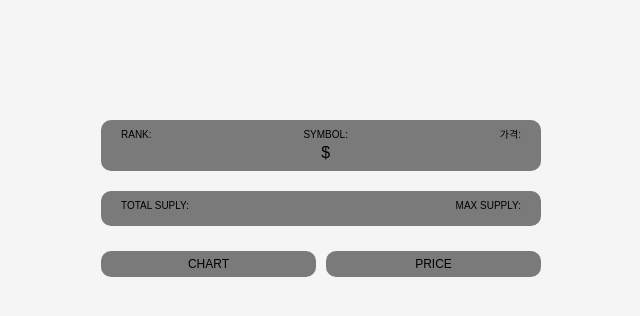
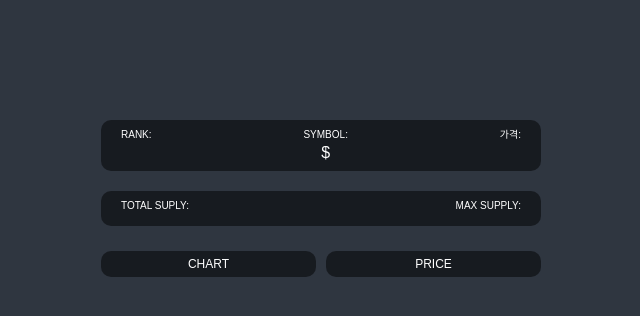
Before and after one commit to jhchoi1182/coin-tracker, a React (Create React App) app: page /1 in a window 1280 px wide. Shown: the top 316 px of the page, without its empty margins (319-959 px from the left). Built offline with nearby package versions, Linux system fonts and the light colour scheme; no server answers.

Commit message:
다크 모드 (recoil 적용 버전)

```diff
--- a/package.json
+++ b/package.json
@@ -19,6 +19,7 @@
     "react-helmet": "^6.1.0",
     "react-router-dom": "^6.6.1",
     "react-scripts": "5.0.1",
+    "recoil": "^0.7.6",
     "styled-components": "^5.3.6",
     "typescript": "^4.9.4",
     "web-vitals": "^2.1.4"
@@ -50,6 +51,7 @@
   "devDependencies": {
     "@types/react-helmet": "^6.1.6",
     "@types/react-query": "^1.2.9",
+    "@types/recoil": "^0.0.9",
     "@types/styled-components": "^5.1.26"
   }
 }
--- a/src/Root.tsx
+++ b/src/Root.tsx
@@ -2,6 +2,8 @@ import { useState } from "react";
 import { Outlet } from "react-router-dom";
 import { createGlobalStyle, ThemeProvider } from "styled-components";
 import { darkTheme, lightTheme } from "./theme";
+import { useRecoilValue } from "recoil";
+import { isDarkAtom } from "./atoms";
 
 const GlobalStyle = createGlobalStyle`
 @import url('https://fonts.googleapis.com/css2?family=Source+Sans+Pro:wght@300;400&display=swap');
@@ -67,13 +69,12 @@ a {
 `;
 
 const Root = () => {
-  const [isDark, setIsDark] = useState(false);
-  const toggleDark = () => setIsDark((isDark) => !isDark);
+  const isDark = useRecoilValue(isDarkAtom);
   return (
     <div>
       <ThemeProvider theme={isDark ? darkTheme : lightTheme}>
         <GlobalStyle />
-        <Outlet context={{ toggleDark, isDark }} />
+        <Outlet />
       </ThemeProvider>
     </div>
   );
--- /dev/null
+++ b/src/atoms.ts
@@ -0,0 +1,6 @@
+import { atom } from "recoil";
+
+export const isDarkAtom = atom({
+  key: "isDark",
+  default: true,
+});
--- a/src/index.tsx
+++ b/src/index.tsx
@@ -5,15 +5,18 @@ import router from "./Router";
 import { ThemeProvider } from "styled-components";
 import { QueryClient, QueryClientProvider } from "@tanstack/react-query";
 import { ReactQueryDevtools } from "@tanstack/react-query-devtools";
+import { RecoilRoot } from "recoil";
 
 const queryClient = new QueryClient();
 
 const root = ReactDOM.createRoot(document.getElementById("root") as HTMLElement);
 root.render(
   <React.StrictMode>
-    <QueryClientProvider client={queryClient}>
-      <RouterProvider router={router} />
-      <ReactQueryDevtools />
-    </QueryClientProvider>
+    <RecoilRoot>
+      <QueryClientProvider client={queryClient}>
+        <RouterProvider router={router} />
+        <ReactQueryDevtools />
+      </QueryClientProvider>
+    </RecoilRoot>
   </React.StrictMode>
 );
--- a/src/screens/Chart.tsx
+++ b/src/screens/Chart.tsx
@@ -2,6 +2,8 @@ import { useOutletContext } from "react-router-dom";
 import { useQuery } from "@tanstack/react-query";
 import { fetchCoinHistory } from "../api";
 import ReactApexChart from "react-apexcharts";
+import { isDarkAtom } from "../atoms";
+import { useRecoilValue } from "recoil";
 
 interface IHistorical {
   time_open: string;
@@ -16,14 +18,13 @@ interface IHistorical {
 
 interface ChartProps {
   coinId: string;
-  isDark: boolean;
 }
 
 const Chart = () => {
-  const { coinId, isDark } = useOutletContext<ChartProps>();
+  const { coinId } = useOutletContext<ChartProps>();
   const { isLoading, data } = useQuery<IHistorical[]>(["ohlcv", coinId], () => fetchCoinHistory(coinId));
+  const isDark = useRecoilValue(isDarkAtom);
 
-  console.log(isDark);
   return (
     <div>
       {isLoading ? (
--- a/src/screens/Coin.tsx
+++ b/src/screens/Coin.tsx
@@ -130,16 +130,11 @@ interface IPriceData {
   };
 }
 
-interface IIsDark {
-  isDark: boolean;
-}
-
 function Coin() {
   const { coinId } = useParams();
   const { state } = useLocation() as RouteState;
   const priceMatch = useMatch("/:coinID/price");
   const chartMatch = useMatch("/:coinID/chart");
-  const { isDark } = useOutletContext<IIsDark>();
 
   const { isLoading: infoLoading, data: infoData } = useQuery<IInfoData>(["info", coinId], () => fetchCoinInfo(coinId));
   const { isLoading: tickersLoading, data: tickersData } = useQuery<IPriceData>(
@@ -209,7 +204,7 @@ function Coin() {
               <Link to={`/${coinId}/price`}>Price</Link>
             </Tab>
           </Tabs>
-          <Outlet context={{ coinId, isDark }} />
+          <Outlet context={{ coinId }} />
         </>
       )}
     </Container>
--- a/src/screens/Coins.tsx
+++ b/src/screens/Coins.tsx
@@ -4,6 +4,8 @@ import styled from "styled-components";
 import { fetchCoins } from "../api";
 import { useQuery } from "@tanstack/react-query";
 import { Helmet } from "react-helmet";
+import { useSetRecoilState } from "recoil";
+import { isDarkAtom } from "../atoms";
 
 interface ICoin {
   id: string;
@@ -15,13 +17,11 @@ interface ICoin {
   type: string;
 }
 
-interface ICoinsProps {
-  toggleDark: () => void;
-}
+interface ICoinsProps {}
 
 const Coins = () => {
   const { isLoading, data } = useQuery<ICoin[]>(["allCoins"], fetchCoins);
-  const { toggleDark } = useOutletContext<ICoinsProps>();
+  const setDarkAtom = useSetRecoilState(isDarkAtom);
 
   return (
     <>
@@ -31,7 +31,7 @@ const Coins = () => {
         </Helmet>
         <Header>
           <Title>코인</Title>
-          <button onClick={toggleDark}>토글 모드</button>
+          <button onClick={() => setDarkAtom((v) => !v)}>토글 모드</button>
         </Header>
         {isLoading ? (
           <Loader>로딩 중...</Loader>
```
Also changed, not shown: 1 other file (tests, documents, lock files or other folders).
